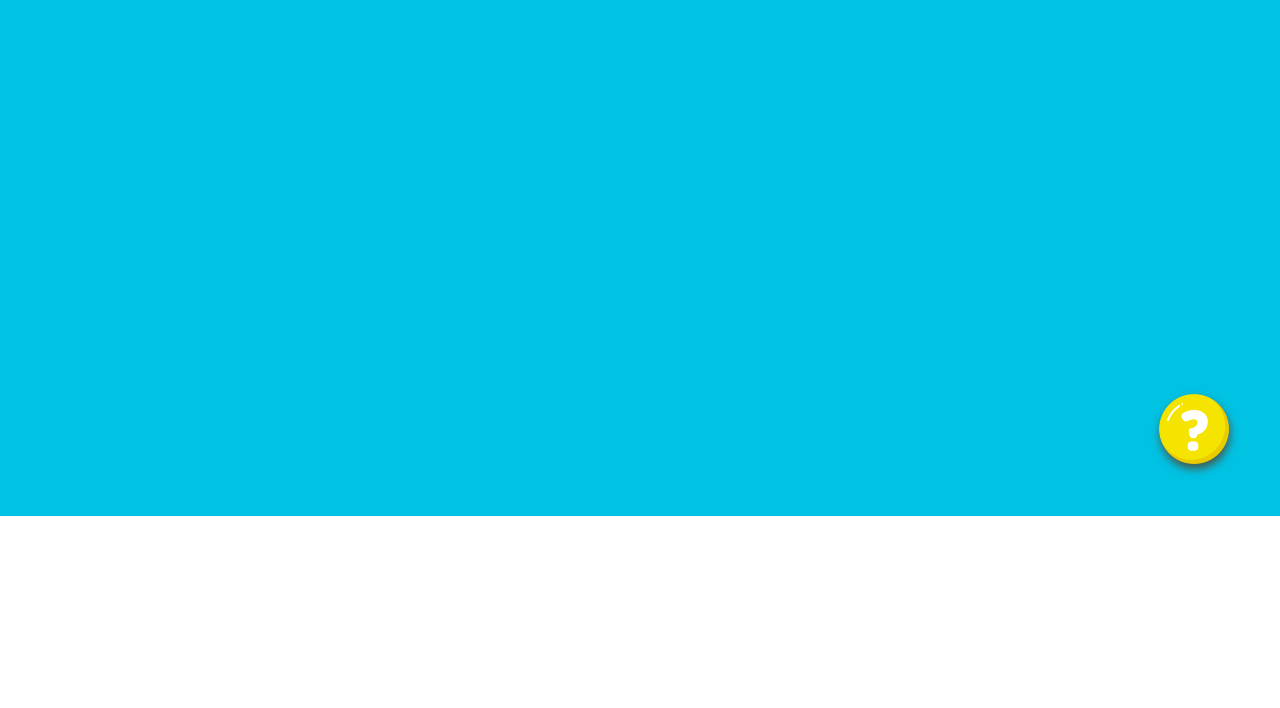
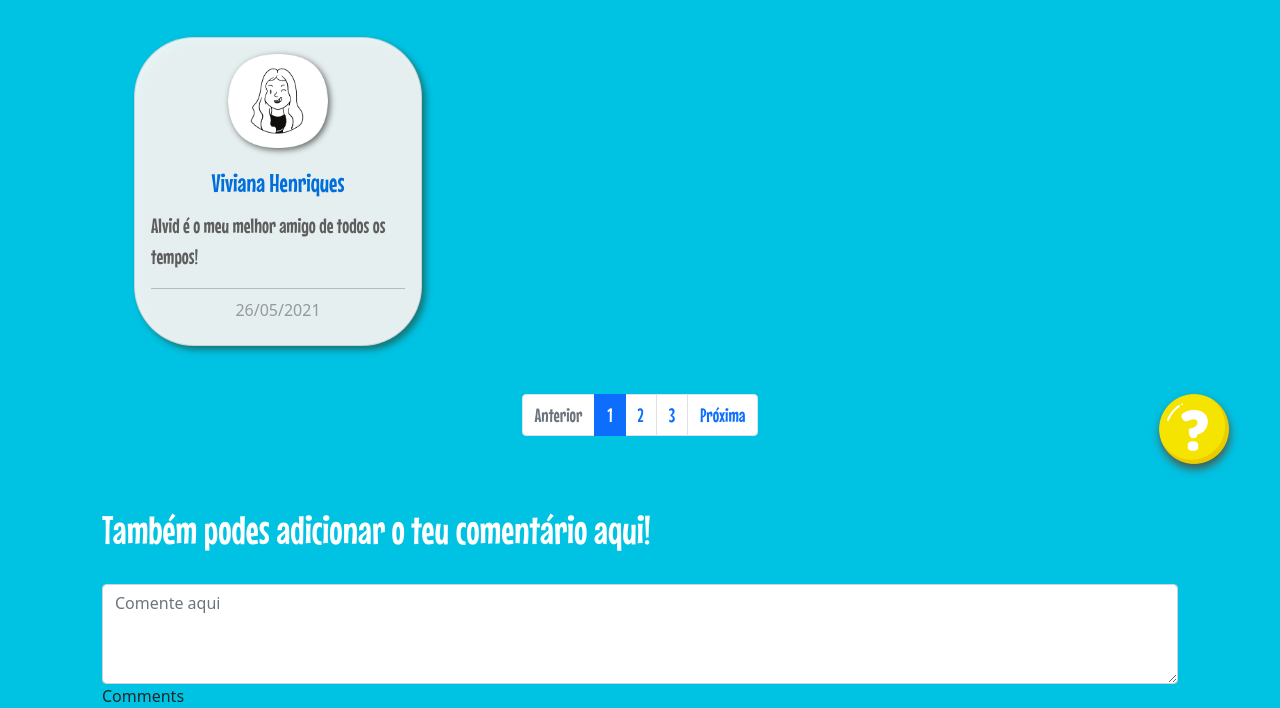
Before and after one commit to Joao-Carmo/Projeto-1, a plain HTML site: page Alvid-19/HTML/comments.html in a window 1280 px wide. Shown: the part 284-992 px from the top of the page. Before the commit the page ends 800 px from the top, so only its background shows below. Drawn offline with nearby package versions, Linux system fonts and the light colour scheme.

Commit message:
Página comentários

```diff
--- a/Alvid-19/CSS/comments.css
+++ b/Alvid-19/CSS/comments.css
@@ -87,7 +87,7 @@
 
 
 
-#menuLinks,h1,p {
+#menuLinks,h1,p,h5 {
     font-family: 'FonteSite';
     src: url("../Fonts/MouseMemoirs-Regular.ttf");
     font-size: 25px;
@@ -133,7 +133,45 @@ body {
     background-attachment: scroll;
 }
 
+
+
+/* Título comentário */
 #titleSection {
     font-size: 65px;
     text-shadow: 0px 5px 5px #585858;
 }
+
+/* Block scroll horizontal */
+html, body {
+    max-width: 100%;
+    overflow-x: hidden;
+}
+
+.card{
+    /* border-top-left-radius: 10% 20%;
+    border-top-right-radius: 10% 20%;
+    border-bottom-right-radius: 10% 20%;
+    border-bottom-left-radius: 10% 20%; */
+    filter: drop-shadow(4px 4px 3px #147272);
+
+
+}
+
+.card-title{
+    color: #006FDB;
+    font-size: 160%;
+}
+
+.card-text{
+    font-size: 130%;
+}
+
+#comentar{
+    font-size:250%;
+}
+
+.page-item{
+    font-family: 'FonteSite';
+    font-size: larger;
+
+}
--- a/Alvid-19/HTML/comments.html
+++ b/Alvid-19/HTML/comments.html
@@ -5,9 +5,11 @@
     <meta http-equiv="X-UA-Compatible" content="IE=edge">
     <meta name="viewport" content="width=device-width, initial-scale=1.0">
 
+
+
     <link rel="stylesheet" href="../CSS/comments.css">
 
-    <link rel="shortcut icon" href="Images/alvid_icone.ico" type="image/x-icon">
+    <link rel="shortcut icon" href="../Images/alvid_icone.ico" type="image/x-icon">
 
     <link rel="stylesheet" href="https://stackpath.bootstrapcdn.com/bootstrap/5.0.0-alpha1/css/bootstrap.min.css" integrity="sha384-r4NyP46KrjDleawBgD5tp8Y7UzmLA05oM1iAEQ17CSuDqnUK2+k9luXQOfXJCJ4I" crossorigin="anonymous">
     <script src="https://cdn.jsdelivr.net/npm/popper.js@1.16.0/dist/umd/popper.min.js" integrity="sha384-Q6E9RHvbIyZFJoft+2mJbHaEWldlvI9IOYy5n3zV9zzTtmI3UksdQRVvoxMfooAo" crossorigin="anonymous"></script>
@@ -63,7 +65,7 @@
         </nav>
       </div>
     </div>
-
+    <div class="container">
     <!-- Comentários -->
     <section>
         <div class="container">
@@ -80,5 +82,58 @@
         <button id="helpButton" class="helpButton"></button>
         <img src="../Images/helpButton.png" class="button-image " alt="Responsive image" width="110px" style="filter: drop-shadow(1px 5px 4px #47584c)">
     </div>
+
+    <!-- Caixa de comentários -->
+    <div class="row">
+        <div class="col-md-3 ml-5 mt-3 mb-5" id="cards" >
+            <div class="card " style="width: 18rem; background-color: #fafafaea; border-radius: 60px;">
+                <div class="card-body">
+
+                    <div class="text-center mb-3">
+                       <img src="../Images/viviana.png" class=" rounded" width="100px" alt="Ícone Perfil" id="" id="iconPerfil" style="filter: drop-shadow(2px 2px 3px #606464);">
+                    </div>
+
+                  <p class="card-title text-center" >Viviana Henriques</p>
+
+                  <p class="card-text" style="color: #5e5e5e;">Alvid é o meu melhor amigo de todos os tempos!</p>
+                    <hr>
+                  <h6 class="card-subtitle mb-2 text-mutedv text-center" style="color: #6064649c;">26/05/2021</h6>
+
+                </div>
+              </div>
+        </div>
+    </div>
+
+    <!-- Botões numéricos dos comentários -->
+    <div class="row">
+            <nav aria-label="navigation">
+                <ul class="pagination justify-content-center">
+                <li class="page-item disabled"><a class="page-link" href="#">Anterior</a></li>
+                <li class="page-item active"><a class="page-link" href="#">1</a></li>
+                <li class="page-item"><a class="page-link" href="#">2</a></li>
+                <li class="page-item"><a class="page-link" href="#">3</a></li>
+                <li class="page-item"><a class="page-link" href="#">Próxima</a></li>
+                </ul>
+            </nav>
+    </div>
+    <!-- Submeter um comentário-->
+    <section>
+        <div class="container">
+          <div class="row">
+            <div class="col-sm-12 my-2 mt-5">
+              <p id="comentar">Também podes adicionar o teu comentário aqui! </p>
+            </div>
+          </div>
+        </div>
+      </section>
+      <div class="container">
+        <div class="row">
+            <div class="form-floating">
+                <textarea class="form-control" placeholder="Comente aqui" id="floatingTextarea2" style="height: 100px"></textarea>
+                <label for="floatingTextarea2">Comments</label>
+            </div>
+        </div>
+    </div>
+</div>
 </body>
 </html>
```
Also changed, not shown: Alvid-19/Images/viviana.png (added).
